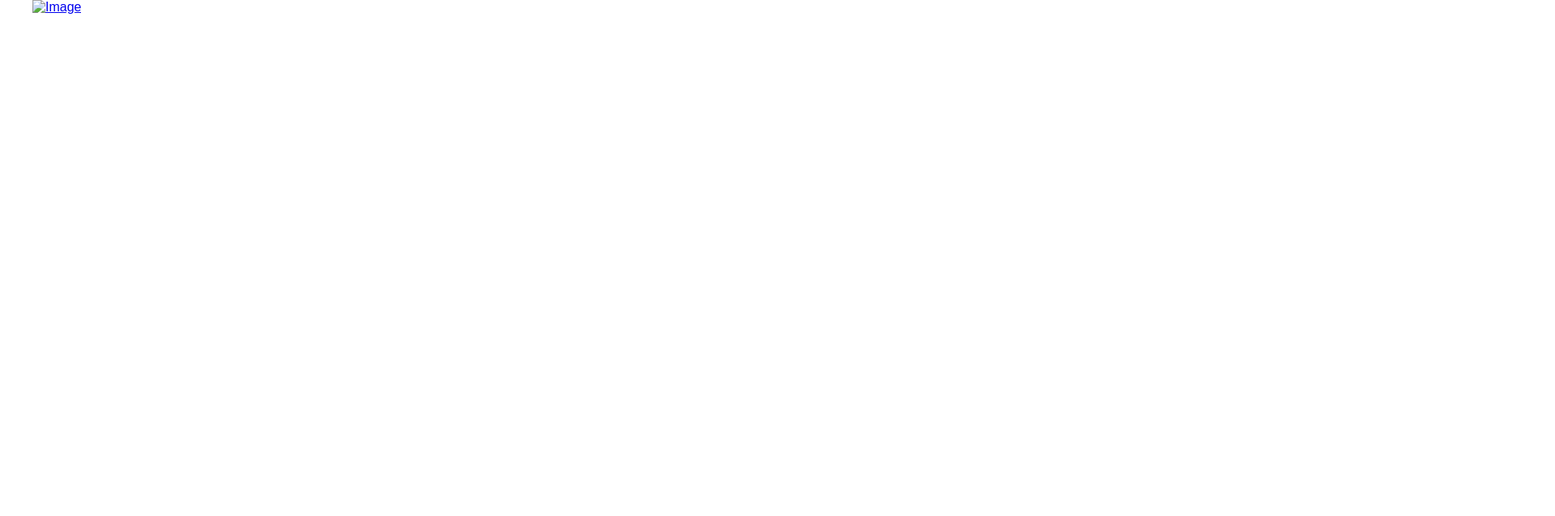
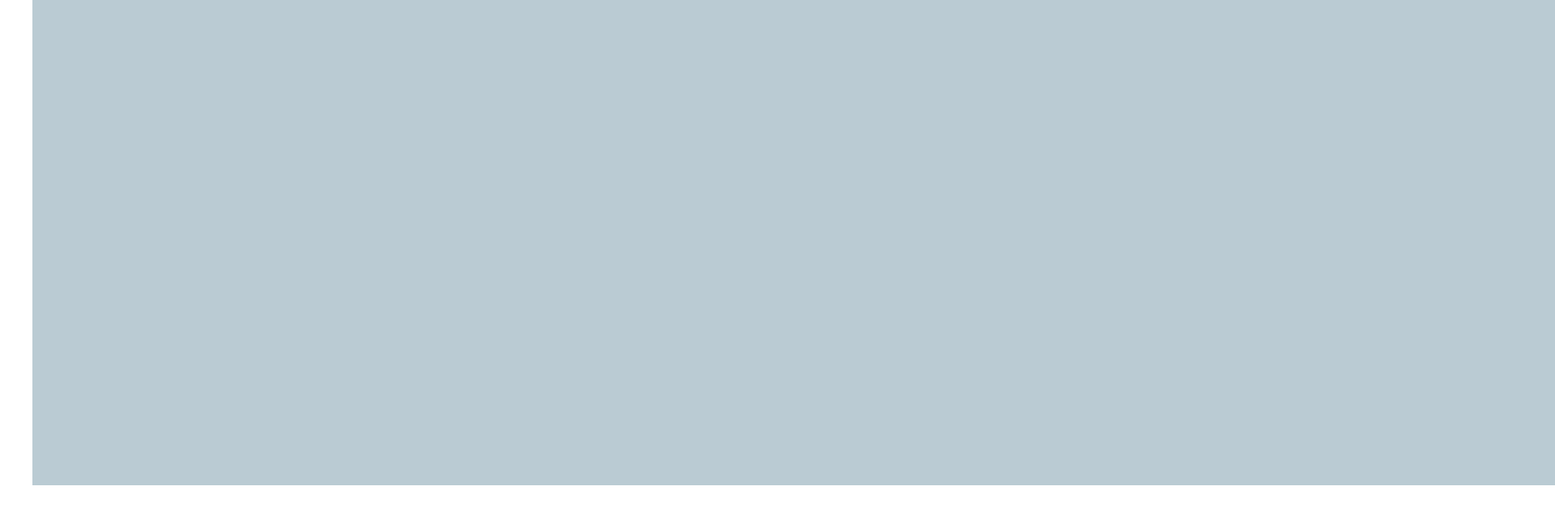
Before and after one commit to abargonapps/mockups-template, a plain HTML site: page index.html in a window 1280 px wide. Shown: the top 638 px of the page at 81% size, 1920 px wide, since content can reach past the window. Drawn offline with Linux system fonts and the light colour scheme.

Commit message:
Añadir imagen
Añadir imagen

```diff
--- a/index.html
+++ b/index.html
@@ -11,7 +11,7 @@
 <body>
 
         <div id="wrapper">
-            <a href="#"><img src="#" alt="Image"></a>
+            <a href="#"><img src="img/image.jpg" alt="Image"></a>
         </div>
 </body>
 </html>
```
Also changed, not shown: img/image.jpg (added).
